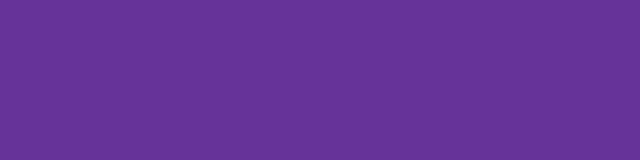
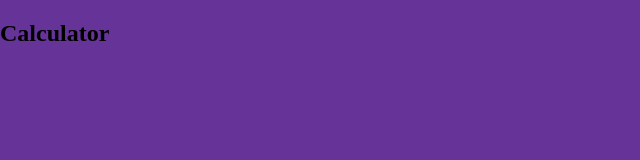
Before and after one commit to b1e1e4/Calculator, a plain HTML site: page index.html in a window 1280 px wide. Shown: the whole page, without its empty margins (0-640 px from the left). Drawn offline with Linux system fonts and the light colour scheme.

Commit message:
Calculator

```diff
--- a/index.html
+++ b/index.html
@@ -13,5 +13,6 @@
     <!-- <i class="fa-solid fa-calculator"></i> -->
     <!-- script -->
     <script src="script.js"></script>
+    <h2>Calculator</h2>
 </body>
 </html>
```
